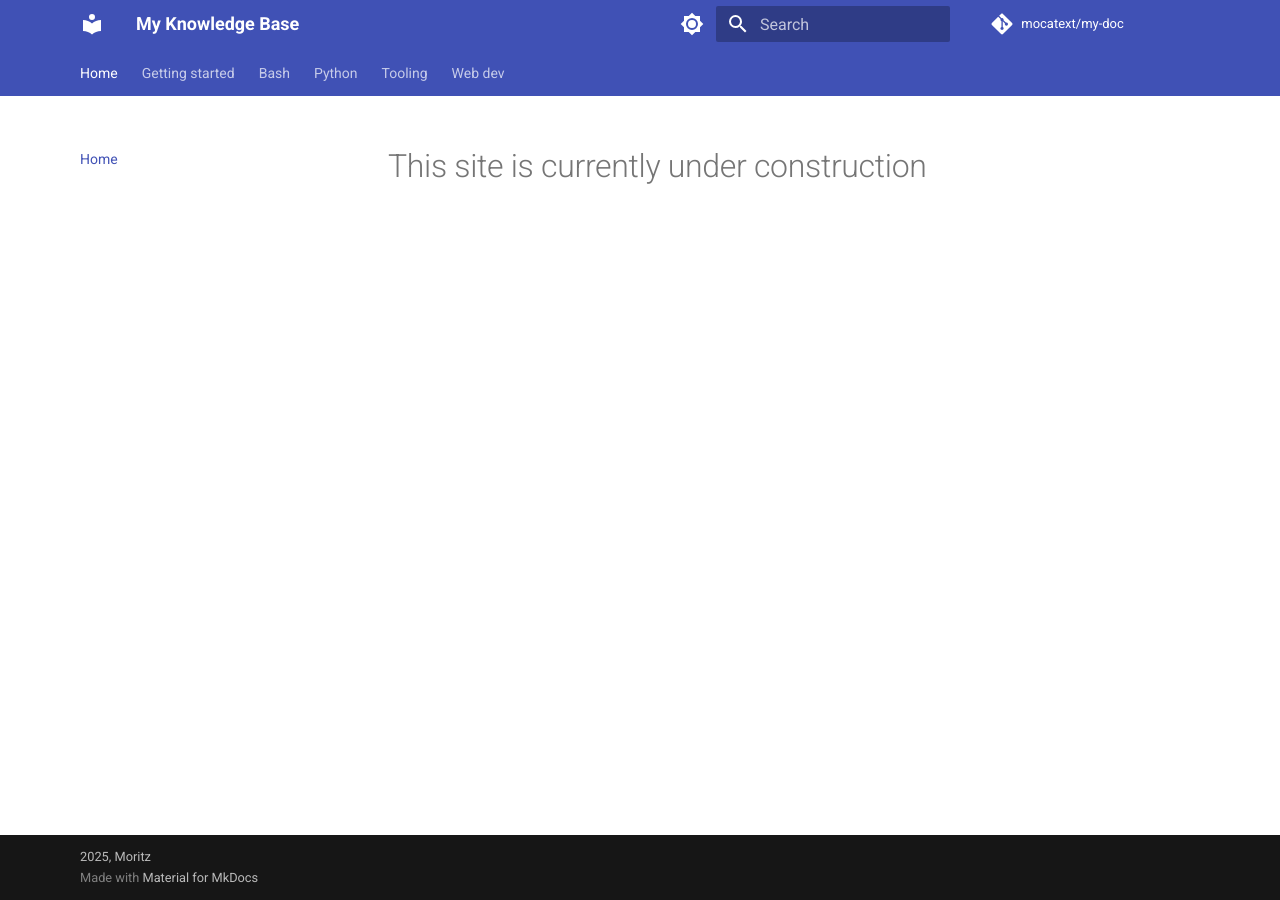
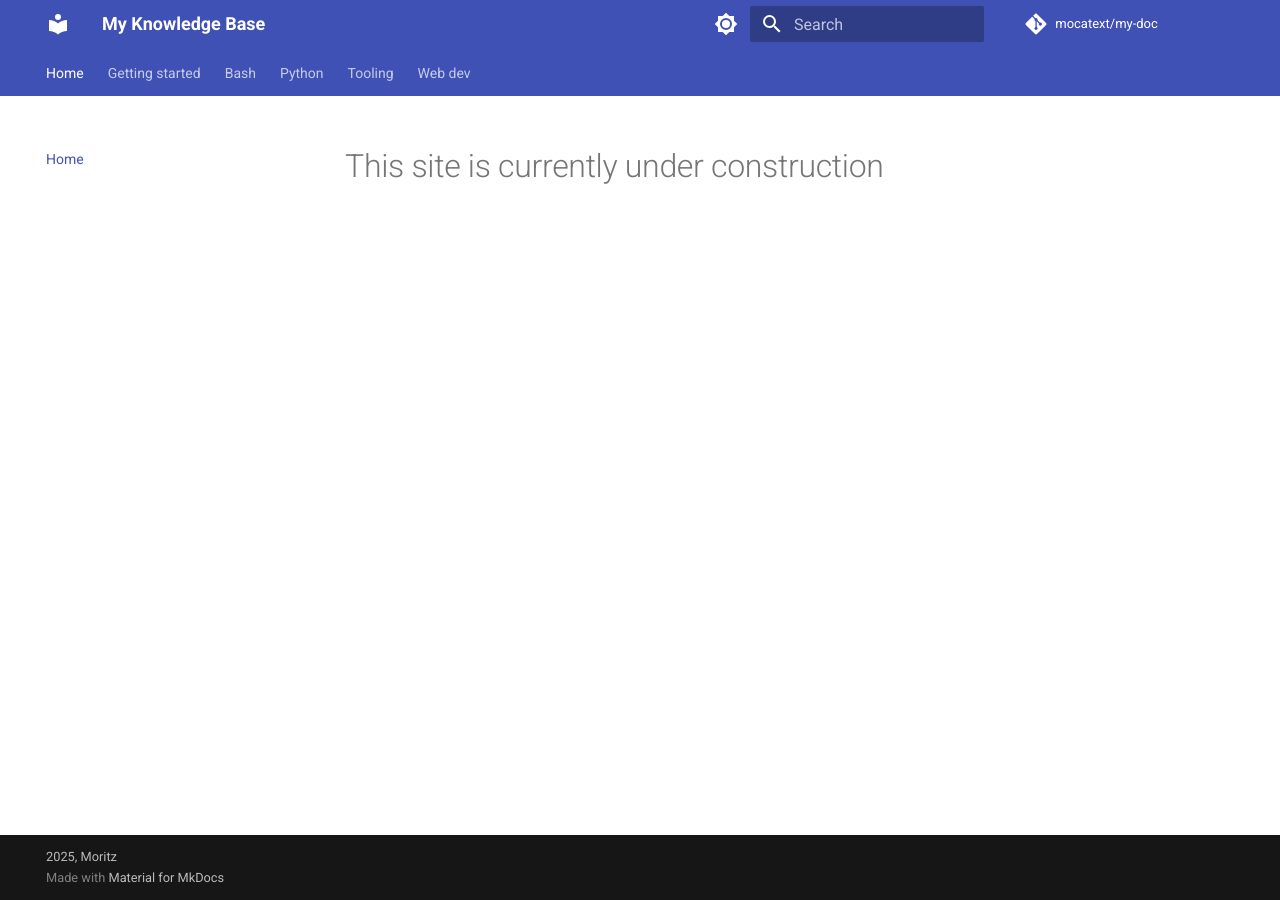
Before and after one commit to mocatex/mocatex-wiki, an MkDocs documentation site: the page built from docs/index.md, in a window 1280 px wide. Built offline with MkDocs 1.6.1 and Material for MkDocs 9.7.7, drawn with Linux system fonts in a browser that asks for light colours; comment, search, counter and statistics services are not loaded.

Commit message:
custom css lead to weird behaviour on mobile -> so back to default

```diff
--- a/docs/assets/styles/overrides.css
+++ b/docs/assets/styles/overrides.css
@@ -1,7 +1,3 @@
-:root {
-    --indent-base: 0.4rem;
-}
-
 /* Prevent code blocks from breaking inside words */
 .md-typeset code {
     word-break: normal; /* don't break inside words */
@@ -20,30 +16,6 @@
     margin-right: auto;
 }
 
-/* Adjust the max-width of the main content area */
-.md-grid {
-    max-width: 90%;
-}
-
-/* Adjust the width of the primary sidebar -> navigation */
-.md-sidebar--primary {
-    width: 25%;
-    margin-right: 0em;
-}
-
-/* Indent navigation items based on their level */
-.md-nav [data-md-level="1"] {
-    margin-left: calc(var(--indent-base) * 1) !important;
-}
-
-.md-nav [data-md-level="2"] {
-    margin-left: calc(var(--indent-base) * 2) !important;
-}
-
-.md-nav [data-md-level="3"] {
-    margin-left: calc(var(--indent-base) * 3) !important;
-}
-
 /* Adjust the width of the secondary sidebar -> table of contents */
 .md-sidebar--secondary {
     width: 22%;
--- a/mkdocs.yml
+++ b/mkdocs.yml
@@ -13,7 +13,6 @@
     - navigation.instant.progress # Show a progress bar when loading pages
     - navigation.path # add breadcrumb navigation
     - navigation.tabs # tabbed navigation for top-level pages
-    #- navigation.sections # group top-level but stay nested for mobile
     - navigation.expand # expand navigation sections by default
     - search.suggest # enable search suggestions
     - search.highlight # highlight search terms on the page
@@ -55,9 +54,7 @@
   - attr_list # allow setting attributes on elements via {#id .class key=val}
   - pymdownx.emoji:
       emoji_index: !!python/name:material.extensions.emoji.twemoji ""
-      emoji_generator:
-
-        !!python/name:pymdownx.emoji.to_svg ""
+      emoji_generator: !!python/name:pymdownx.emoji.to_svg ""
 extra:
   socials: []
 
```
